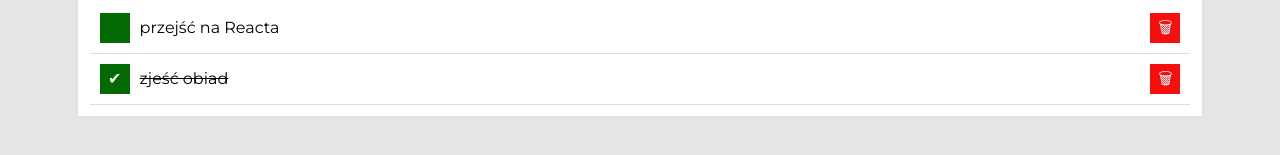
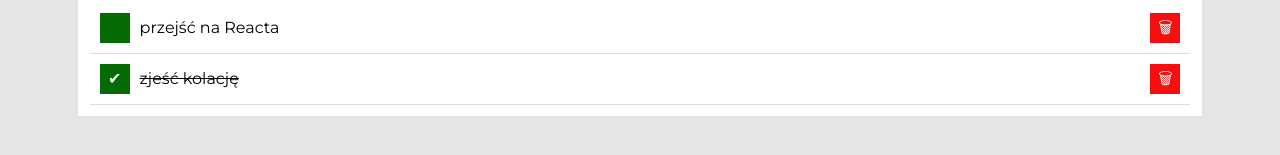
Before and after one commit to MCBombiPL/todo-list-react, a React (Create React App) app: page / in a window 1280 px wide. Shown: the part 367-522 px from the top of the page. Built offline with nearby package versions, Linux system fonts and the light colour scheme.

Commit message:
changed tasks content

```diff
--- a/src/App.js
+++ b/src/App.js
@@ -7,7 +7,7 @@ import Container from './Container';
 
 const tasks = [
     {id: 1, content: "przejść na Reacta", done: false},
-    {id: 2, content: "zjeść obiad", done: true},
+    {id: 2, content: "zjeść kolację", done: true},
   ];
 const hideDoneTasks = false;
 
```
